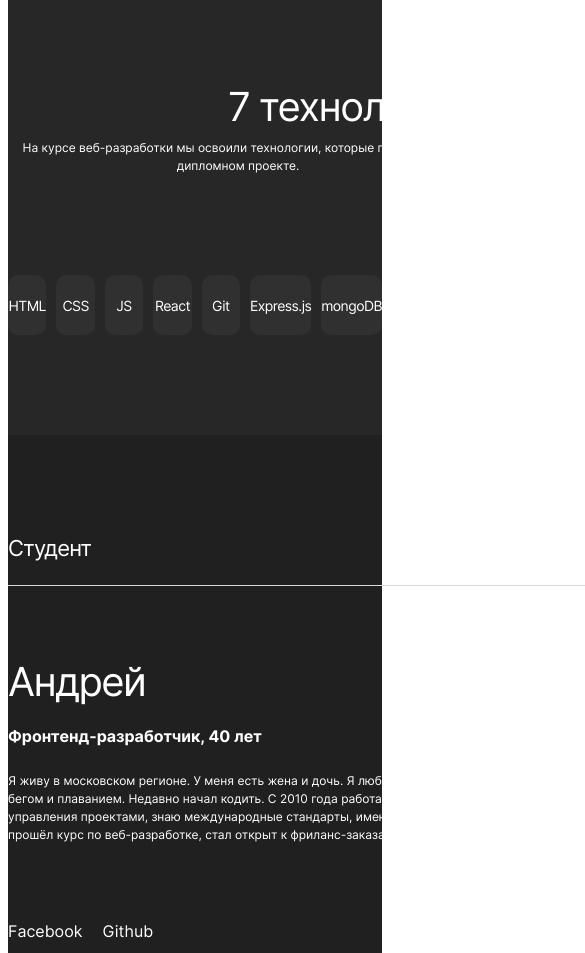
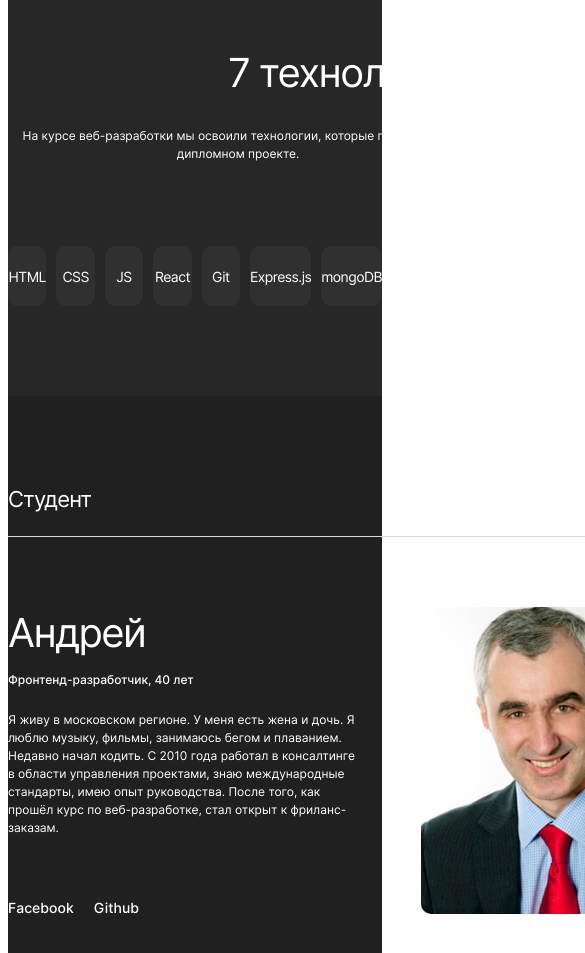
Before and after one commit to Andrey-Maystrenko/movies-explorer-frontend, a React (Create React App) app: page / in a window 390 px wide. Shown: the part 1700-2653 px from the top of the page, 585 px wide, since content can reach past the window. Built offline with nearby package versions, Linux system fonts and the light colour scheme.

Commit message:
diploma frontend adaptive 768 completed

```diff
--- a/src/components/Footer/Footer.css
+++ b/src/components/Footer/Footer.css
@@ -25,6 +25,10 @@
     margin-right : 20px;
     margin-top   : 20px;
     margin-bottom: 0;
+    font-style   : normal;
+    font-weight  : 400;
+    font-size    : 13px;
+    line-height  : 16px;
 }
 
 .footer__content-item:first-of-type {
@@ -34,3 +38,20 @@
 .footer__content-item:last-of-type {
     margin-right: 0;
 }
+
+@media screen and (max-width: 1279px) {
+    .footer__title {
+        width : 708px;
+        margin: 129px auto 0;
+    }
+
+    .footer__content {
+        width          : 708px;
+        height         : 56px;
+        margin         : 0 auto;
+        display        : flex;
+        justify-content: flex-start;
+        margin-top     : 0;
+        margin-bottom  : 0;
+    }
+}
--- a/src/components/Main/AboutMe/AboutMe.css
+++ b/src/components/Main/AboutMe/AboutMe.css
@@ -1,5 +1,3 @@
-.title-text_about-me {}
-
 .about-me__content {
     width          : 1140px;
     margin         : 66px auto 0;
@@ -19,20 +17,56 @@
 }
 
 .subtitle-text {
-    margin: 18px 0 0 0;
+    margin     : 18px 0 0 0;
+    font-style : normal;
+    font-weight: 500;
+    font-size  : 18px;
+    line-height: 20px;
 }
 
 .about-me__description {
-    margin: 26px 0 0 0;
+    margin   : 26px 0 0 0;
     /* height: 88px; */
 }
 
 .links {
     display: flex;
-    /* margin : 99px 0 0 0; */
     margin : 77px 0 0 0;
 }
 
 .link {
-    margin: 0 20px 0 0;
+    margin     : 0 20px 0 0;
+    font-style : normal;
+    font-weight: 500;
+    font-size  : 14px;
+    line-height: 17px;
 }
+
+@media screen and (max-width: 1279px) {
+    .section__title {
+        padding-top: 90px;
+    }
+
+    .about-me__content {
+        width: 668px;
+    }
+
+    .about-me__about {
+        width: 348px;
+    }
+
+    .about-me__image {
+        width : 255px;
+        height: 307px;
+    }
+
+    .subtitle-text {
+        margin     : 12px 0 0 0;
+        font-size  : 12px;
+        line-height: 18px;
+    }
+
+    .links {
+        margin: 62px 0 0 0;
+    }
+}
--- a/src/components/Main/Portfolio/Portfolio.css
+++ b/src/components/Main/Portfolio/Portfolio.css
@@ -40,3 +40,19 @@
 .portfolio__pictorgam {
     width: 29px;
 }
+
+@media screen and (max-width: 1279px) {
+    .poftolio__list {
+        width         : 668px;
+        margin        : 90px auto 0;
+    }
+
+    .portfolio {
+        width : 668px;
+        margin: 50px auto 40px;
+    }
+
+    .porfolio__item-title {
+        font-size     : 28px;
+    }
+}
--- a/src/components/Main/Portfolio/Portfolio.js
+++ b/src/components/Main/Portfolio/Portfolio.js
@@ -5,7 +5,7 @@ import pictogram from "../../../images/link-to-portfolio-item.svg";
 
 function Portfolio() {
     return (
-        <section className="section" id="about-project">
+        <section className="section">
             <h2 className="poftolio__list">Портфолио</h2>
             <ul className="portfolio list">
                 <li className="portfolio__item">
--- a/src/components/Main/Promo/Promo.css
+++ b/src/components/Main/Promo/Promo.css
@@ -14,7 +14,6 @@
 }
 
 .title-text {
-    /* width         : 730px; */
     margin        : 0 auto;
     font-style    : normal;
     font-weight   : 400;
--- a/src/components/Main/Techs/Techs.css
+++ b/src/components/Main/Techs/Techs.css
@@ -6,7 +6,6 @@
     padding-top: 20px;
     height     : 58px;
     text-align : center;
-
 }
 
 .techs__description {
@@ -45,3 +44,22 @@
 .techs-item:last-child {
     margin: 0;
 }
+
+@media screen and (max-width: 1279px) {
+    .title-text_techs {
+        padding-top: 10px;
+        height     : 58px;
+        text-align : center;
+    }
+
+    .two-columns__main-text {
+        margin-top : 22px;
+        font-size  : 12px;
+        line-height: 18px;
+    }
+
+    .techs {
+        margin         : 83px auto 0;
+        padding-bottom : 90px;
+    }
+}
```
